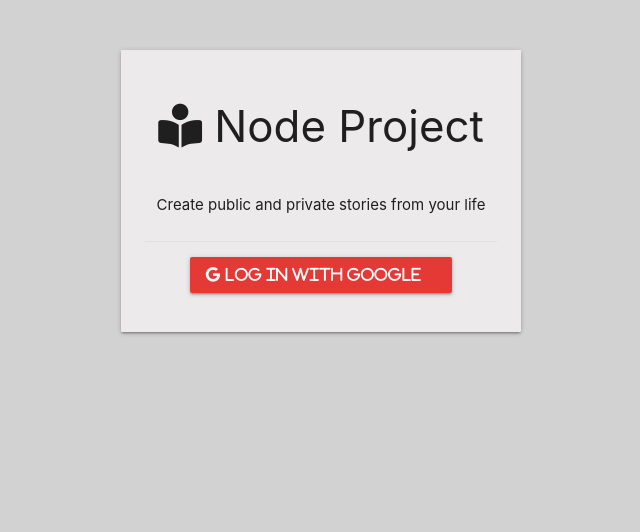
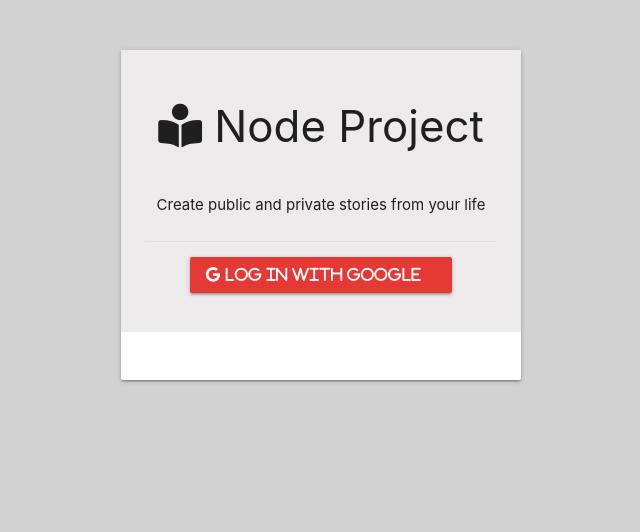
Before and after one commit to TheMaxta/nodeApp, a Node server app: page / in a window 1280 px wide. Shown: the top 532 px of the page, without its empty margins (319-959 px from the left). Run offline with Node 20, Linux system fonts and the light colour scheme; some libraries are stand-ins or nearby versions.

Commit message:
temporary solution to grid snap issue. set max height for cards

```diff
--- a/public/css/style.css
+++ b/public/css/style.css
@@ -26,3 +26,7 @@ body {background: rgb(210 210 210)}
     float: right;
     margin-right: 10px;
 }
+.card {
+    max-height: 330px;
+    min-height: 330px;
+}
```
Also changed, not shown: views/stories/index.hbs (+1 -1 lines).
